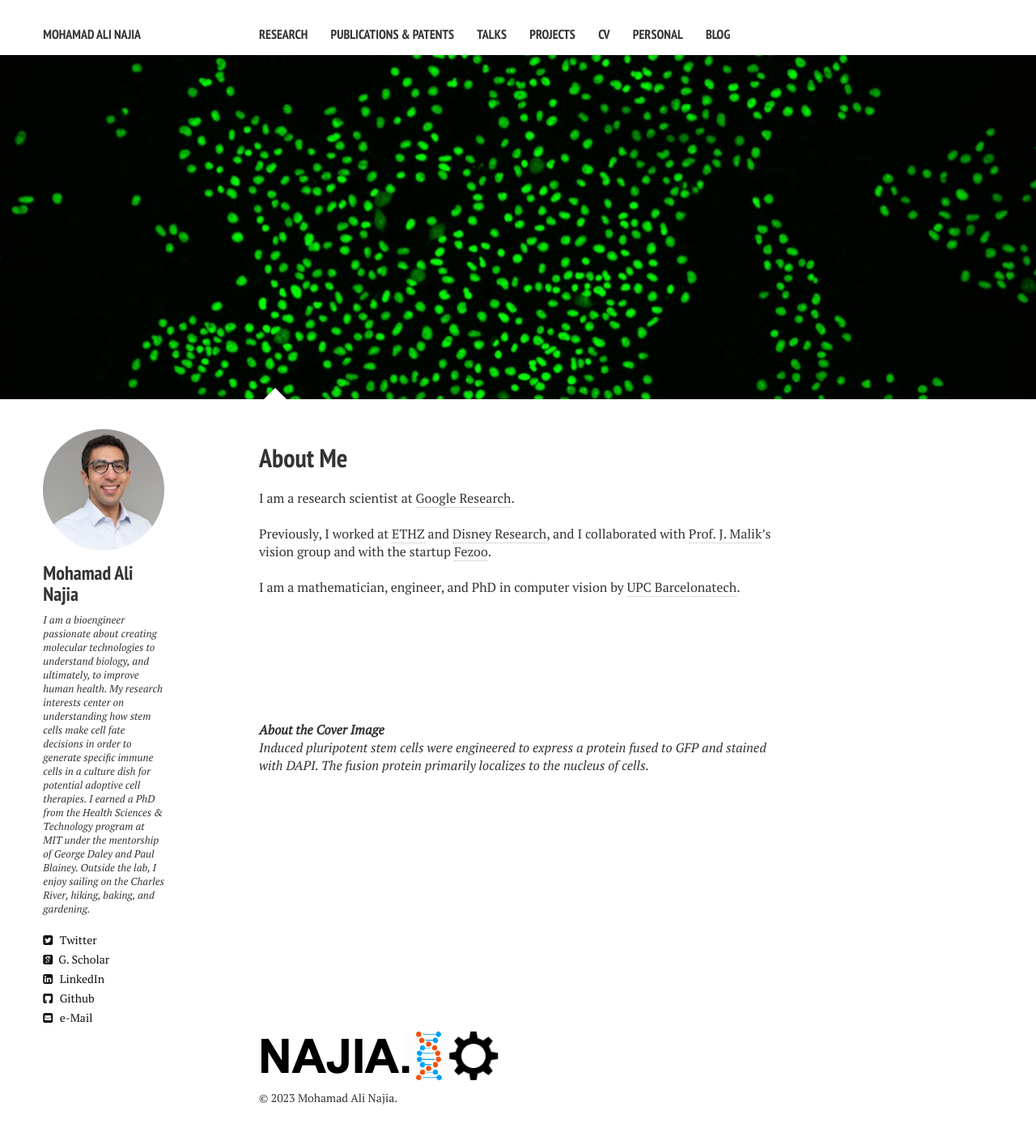
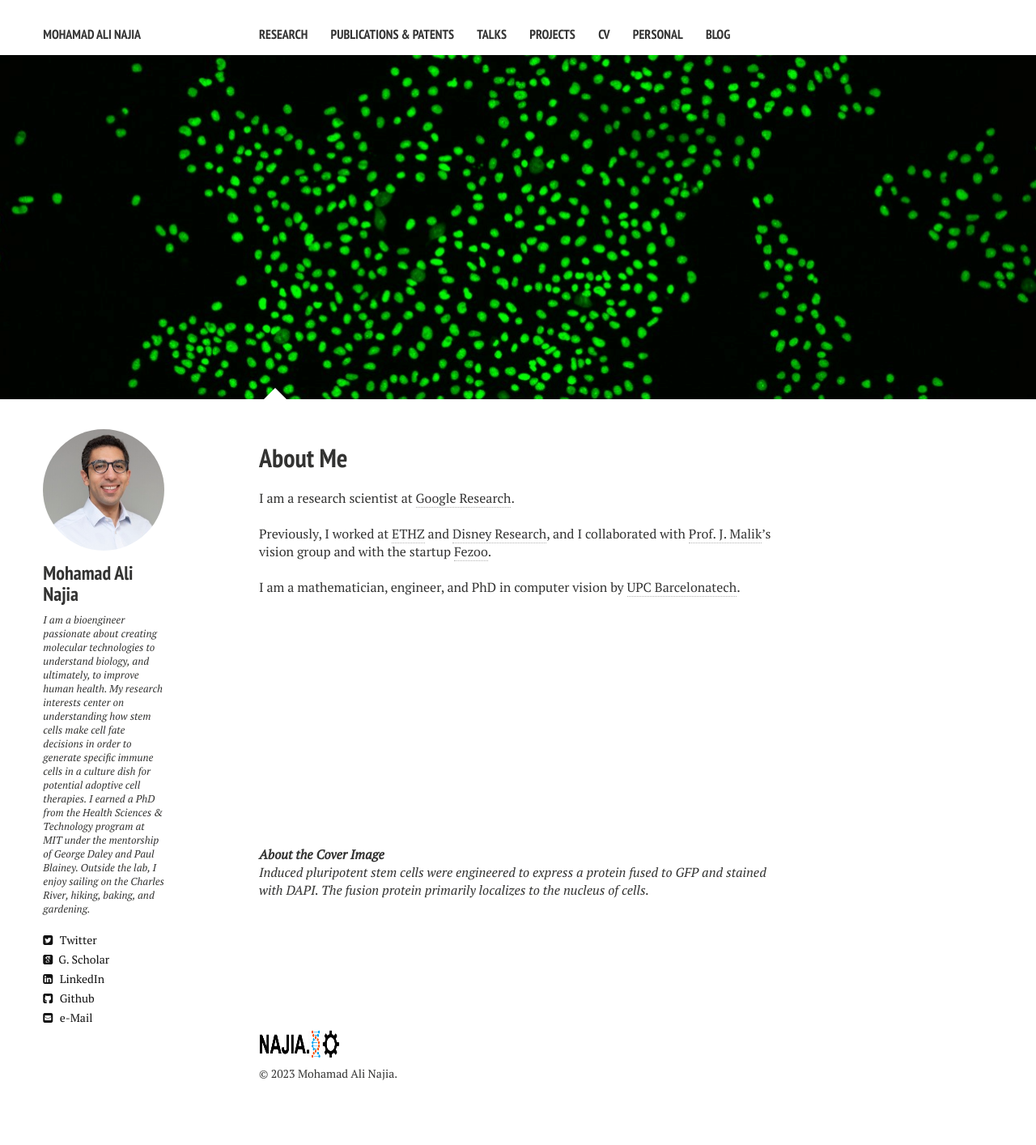
Before and after one commit to mnajia/mnajia.github.io, a Jekyll site: the page built from index.md, in a window 1280 px wide. Shown: the whole page at 81% size. Built offline with Jekyll 4.4.1, drawn with Linux system fonts in a browser that asks for light colours; nearby versions of some CDN libraries; after the commit the page ends 1384 px from its top, so only the background shows below that.

Commit message:
first commit

```diff
--- a/_includes/_footer.html
+++ b/_includes/_footer.html
@@ -1,5 +1,5 @@
 <div class="page__footer-follow">
-	<img src="{{ site.url }}/images/footerimage.png" alt="najia.io">
+	<img src="{{ site.url }}/images/footerimage.png" alt="najia.io" style="width:100px;height:38px;">
 </div>
 
 <div class="page__footer-copyright">
--- a/index.md
+++ b/index.md
@@ -18,7 +18,7 @@ and with the startup <a href="https://gestoos.com" target="_blank">Fezoo</a>.
 <br />
 I am a mathematician, engineer, and PhD in computer vision by <a href="http://www.upc.edu" target="_blank">UPC Barcelonatech</a>.
 
-<br /><br /><br /><br /><br /><br /><br />
+<br /><br /><br /><br /><br /><br /><br /><br /><br /><br /><br /><br /><br /><br />
 <b><em>About the Cover Image</em></b>
 <br />
 <em>Induced pluripotent stem cells were engineered to express a protein fused to GFP and stained with DAPI. The fusion protein primarily localizes to the nucleus of cells.</em>
```
